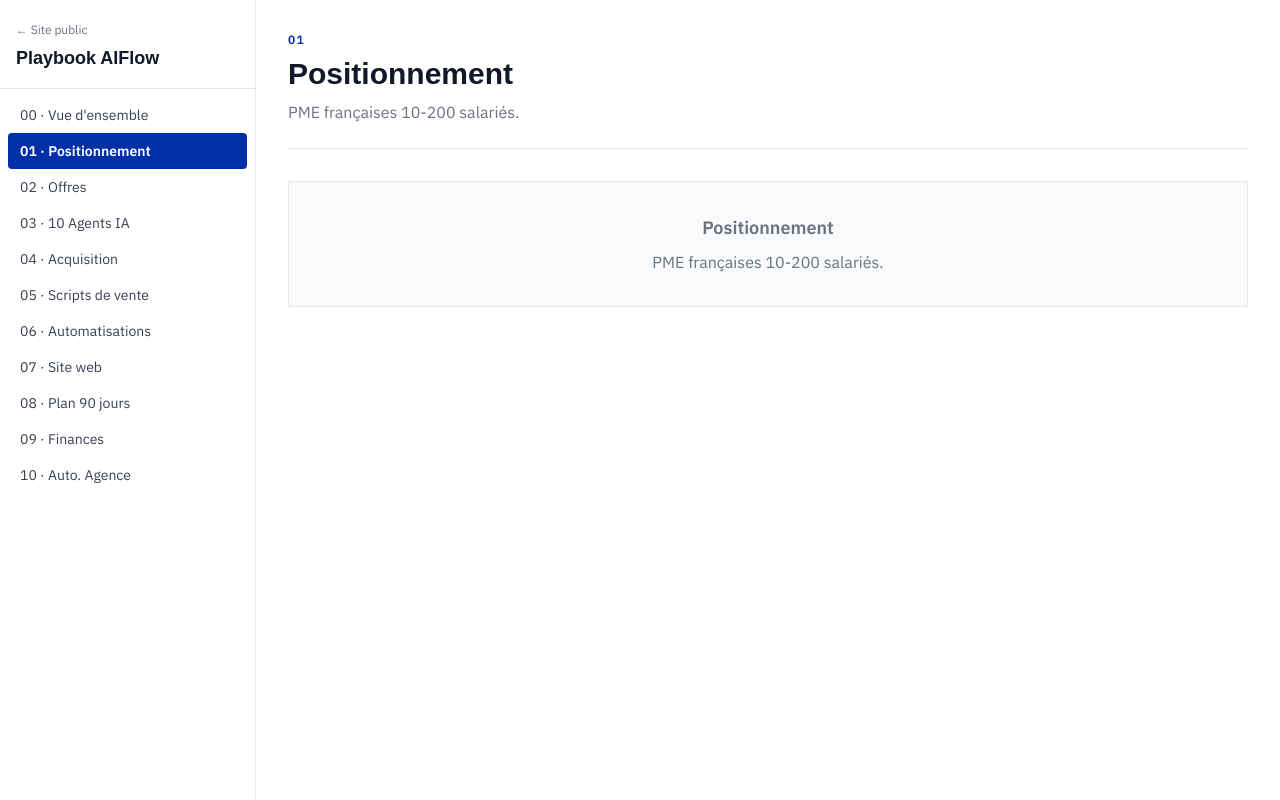
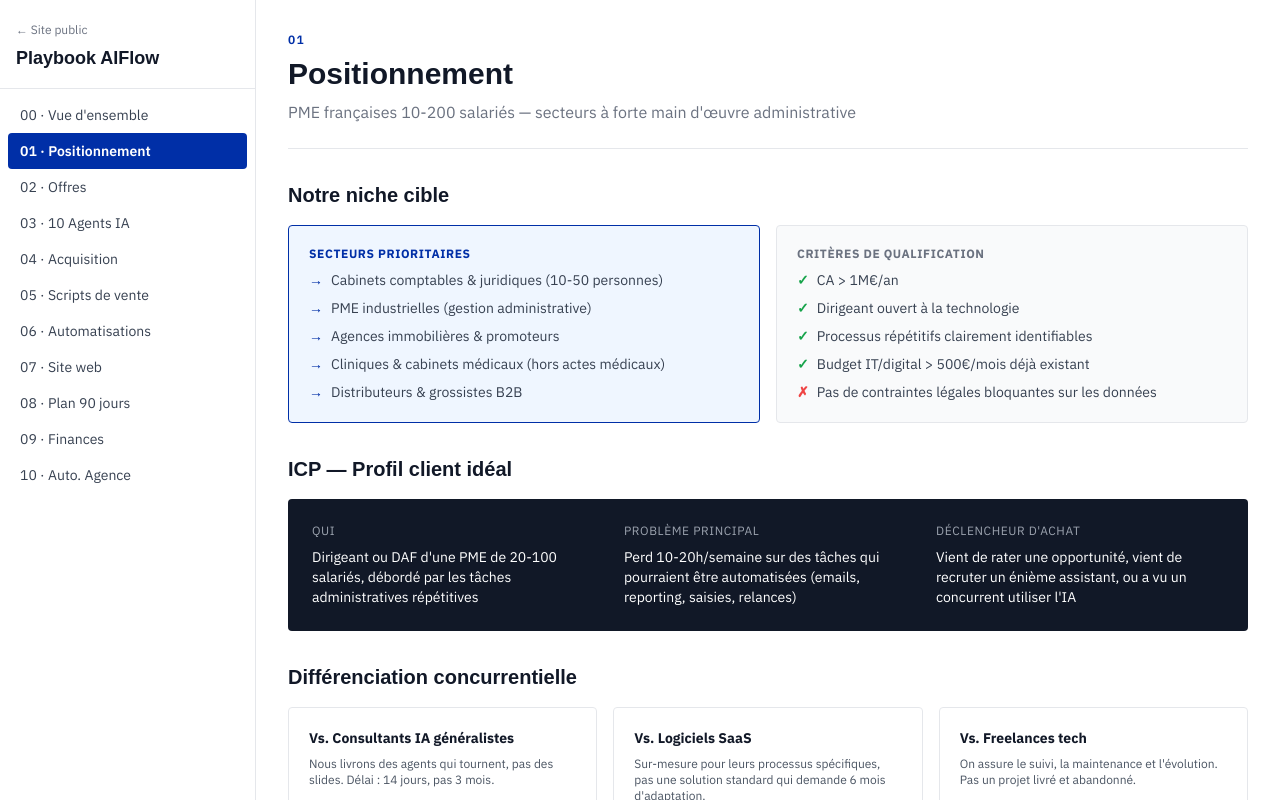
Before and after one commit to brunotkevin222-ops/aiflow-france, a React (Create React App) app: page /playbook in a window 1280 px wide. Both pictures are taken after a click on the button "01 · Positionnement". Built offline with nearby package versions, Linux system fonts and the light colour scheme; a web font is replaced by a local one.

Commit message:
Update PositioningSection.jsx

```diff
--- a/src/components/playbook/PositioningSection.jsx
+++ b/src/components/playbook/PositioningSection.jsx
@@ -1,4 +1,79 @@
 import React from "react";
-import { SectionHeader } from "../../pages/Playbook";
-const PositioningSection = () => (<div><SectionHeader index="01" title="Positionnement" subtitle="PME françaises 10-200 salariés." /><div className="p-8 bg-gray-50 border border-gray-200 text-center text-gray-500"><p className="text-lg font-semibold">Positionnement</p><p className="mt-2">PME françaises 10-200 salariés.</p></div></div>);
+import { SectionHeader, CopyBlock } from "../../pages/Playbook";
+
+const PositioningSection = () => (
+  <div>
+    <SectionHeader index="01" title="Positionnement" subtitle="PME françaises 10-200 salariés — secteurs à forte main d'œuvre administrative" />
+
+    <div className="mb-8">
+      <h3 className="font-clash text-xl font-bold text-gray-900 mb-4">Notre niche cible</h3>
+      <div className="grid grid-cols-1 md:grid-cols-2 gap-4">
+        <div className="bg-blue-50 border border-[#002FA7] p-5 rounded">
+          <div className="text-xs font-bold text-[#002FA7] uppercase tracking-wider mb-2">Secteurs prioritaires</div>
+          <ul className="space-y-2 text-sm text-gray-700">
+            <li className="flex items-start gap-2"><span className="text-[#002FA7] font-bold">→</span> Cabinets comptables & juridiques (10-50 personnes)</li>
+            <li className="flex items-start gap-2"><span className="text-[#002FA7] font-bold">→</span> PME industrielles (gestion administrative)</li>
+            <li className="flex items-start gap-2"><span className="text-[#002FA7] font-bold">→</span> Agences immobilières & promoteurs</li>
+            <li className="flex items-start gap-2"><span className="text-[#002FA7] font-bold">→</span> Cliniques & cabinets médicaux (hors actes médicaux)</li>
+            <li className="flex items-start gap-2"><span className="text-[#002FA7] font-bold">→</span> Distributeurs & grossistes B2B</li>
+          </ul>
+        </div>
+        <div className="bg-gray-50 border border-gray-200 p-5 rounded">
+          <div className="text-xs font-bold text-gray-500 uppercase tracking-wider mb-2">Critères de qualification</div>
+          <ul className="space-y-2 text-sm text-gray-700">
+            <li className="flex items-start gap-2"><span className="text-green-600 font-bold">✓</span> CA > 1M€/an</li>
+            <li className="flex items-start gap-2"><span className="text-green-600 font-bold">✓</span> Dirigeant ouvert à la technologie</li>
+            <li className="flex items-start gap-2"><span className="text-green-600 font-bold">✓</span> Processus répétitifs clairement identifiables</li>
+            <li className="flex items-start gap-2"><span className="text-green-600 font-bold">✓</span> Budget IT/digital > 500€/mois déjà existant</li>
+            <li className="flex items-start gap-2"><span className="text-red-500 font-bold">✗</span> Pas de contraintes légales bloquantes sur les données</li>
+          </ul>
+        </div>
+      </div>
+    </div>
+
+    <div className="mb-8">
+      <h3 className="font-clash text-xl font-bold text-gray-900 mb-4">ICP — Profil client idéal</h3>
+      <div className="bg-gray-900 text-white p-6 rounded">
+        <div className="grid grid-cols-1 md:grid-cols-3 gap-6">
+          <div>
+            <div className="text-xs text-gray-400 uppercase tracking-wider mb-2">Qui</div>
+            <div className="text-sm">Dirigeant ou DAF d'une PME de 20-100 salariés, débordé par les tâches administratives répétitives</div>
+          </div>
+          <div>
+            <div className="text-xs text-gray-400 uppercase tracking-wider mb-2">Problème principal</div>
+            <div className="text-sm">Perd 10-20h/semaine sur des tâches qui pourraient être automatisées (emails, reporting, saisies, relances)</div>
+          </div>
+          <div>
+            <div className="text-xs text-gray-400 uppercase tracking-wider mb-2">Déclencheur d'achat</div>
+            <div className="text-sm">Vient de rater une opportunité, vient de recruter un énième assistant, ou a vu un concurrent utiliser l'IA</div>
+          </div>
+        </div>
+      </div>
+    </div>
+
+    <div className="mb-8">
+      <h3 className="font-clash text-xl font-bold text-gray-900 mb-4">Différenciation concurrentielle</h3>
+      <div className="grid grid-cols-1 md:grid-cols-3 gap-4">
+        <div className="p-5 border border-gray-200 rounded">
+          <div className="text-sm font-bold text-gray-900 mb-2">Vs. Consultants IA généralistes</div>
+          <div className="text-xs text-gray-600">Nous livrons des agents qui tournent, pas des slides. Délai : 14 jours, pas 3 mois.</div>
+        </div>
+        <div className="p-5 border border-gray-200 rounded">
+          <div className="text-sm font-bold text-gray-900 mb-2">Vs. Logiciels SaaS</div>
+          <div className="text-xs text-gray-600">Sur-mesure pour leurs processus spécifiques, pas une solution standard qui demande 6 mois d'adaptation.</div>
+        </div>
+        <div className="p-5 border border-gray-200 rounded">
+          <div className="text-sm font-bold text-gray-900 mb-2">Vs. Freelances tech</div>
+          <div className="text-xs text-gray-600">On assure le suivi, la maintenance et l'évolution. Pas un projet livré et abandonné.</div>
+        </div>
+      </div>
+    </div>
+
+    <CopyBlock
+      title="Pitch 30 secondes"
+      content={"AIFlow France automatise les 3 processus qui volent le plus de temps à vos équipes — en 14 jours. Pas de conseil, pas de slides : des agents IA opérationnels, livrés clés en main, avec suivi mensuel inclus."}
+    />
+  </div>
+);
+
 export default PositioningSection;
```
